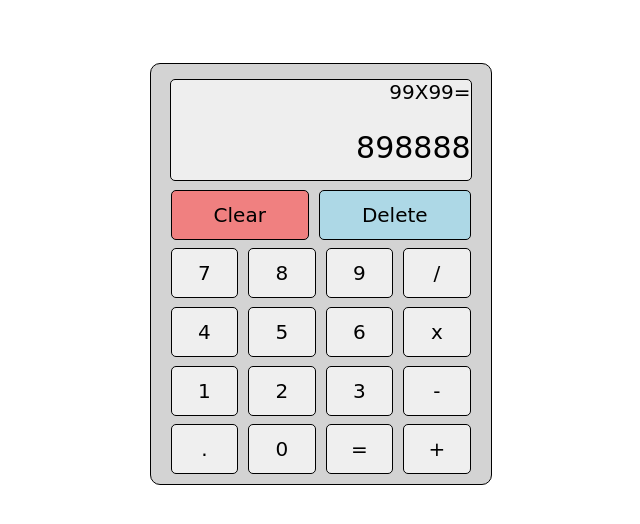
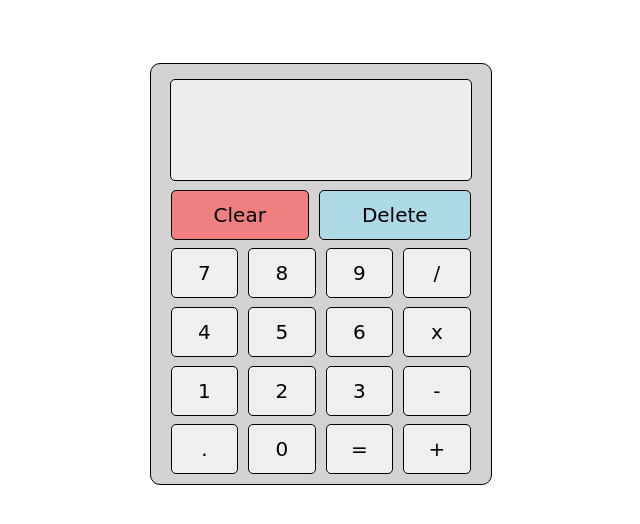
Before and after one commit to Vikram-Pandey/Calculator, a plain HTML site: page index.html in a window 1280 px wide. Shown: the whole page, without its empty margins (364-1004 px from the left). Drawn offline with Linux system fonts and the light colour scheme.

Commit message:
UI Bug fixed

```diff
--- a/index.html
+++ b/index.html
@@ -10,8 +10,8 @@
   <body>
     <div id="container">
       <div class="screen">
-        <div id="sc1" class="screen-previous">99X99=</div>
-        <div id="sc2" class="screen-current">898888</div>
+        <div id="sc1" class="screen-previous"></div>
+        <div id="sc2" class="screen-current"></div>
       </div>
 
       <div class="clearDelete">
```
